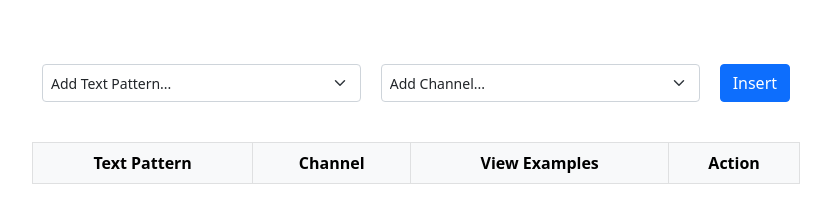
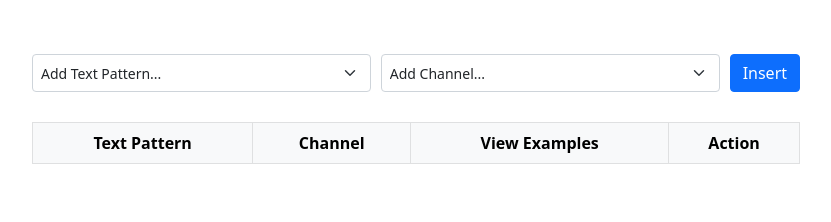
Before and after one commit to ihatepineapple/aigent-frontend-test, a plain HTML site: page index.html in a window 1280 px wide. Shown: the part 72-294 px from the top of the page, without its empty margins (224-1055 px from the left). Drawn offline with nearby package versions, Linux system fonts and the light colour scheme.

Commit message:
minor css fix

```diff
--- a/css/style.css
+++ b/css/style.css
@@ -14,7 +14,6 @@ datalist {
 #content-wrapper {
     display: flex;
     flex-direction: column;
-
     align-items: center;
 }
 
@@ -31,6 +30,6 @@ datalist {
     margin-top: 50px;
 }
 
-.form-select, .btn {
-    margin: 10px;
+.form-select {
+    margin-right: 10px;
 }
```
